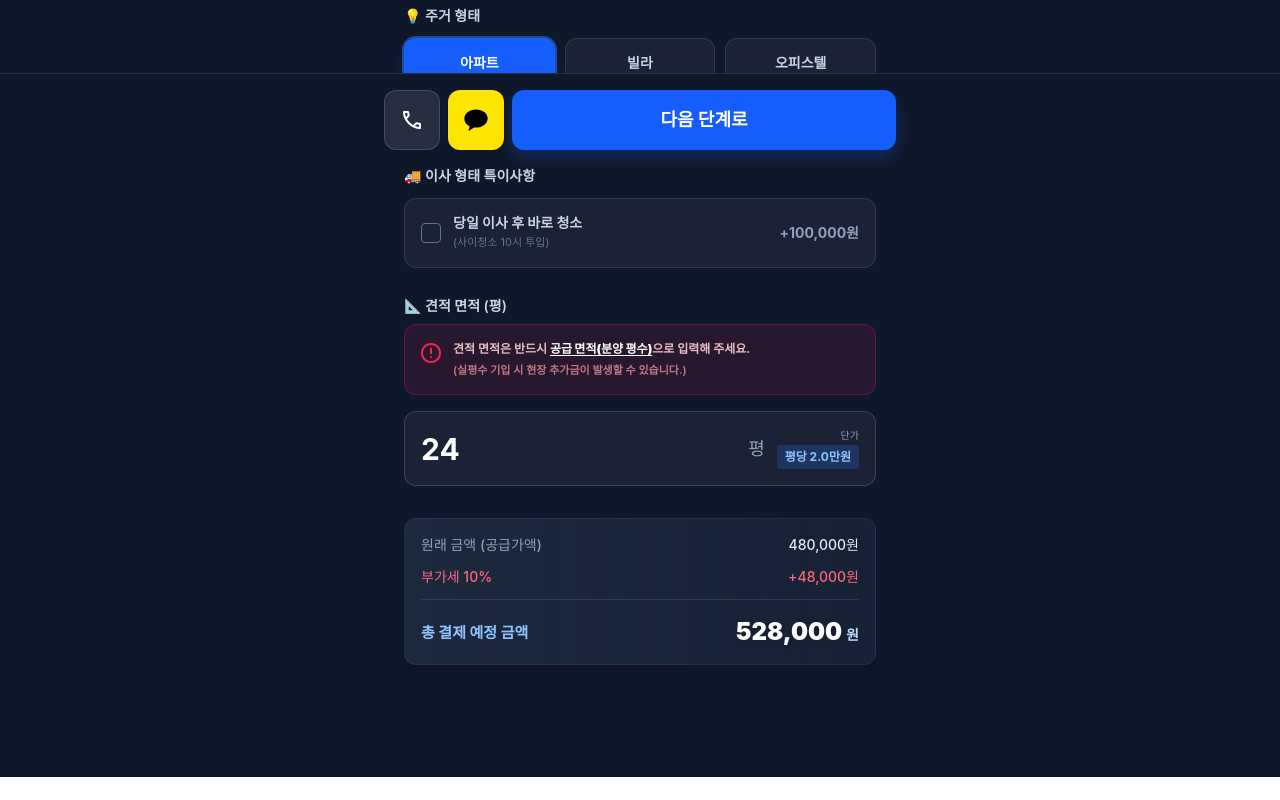
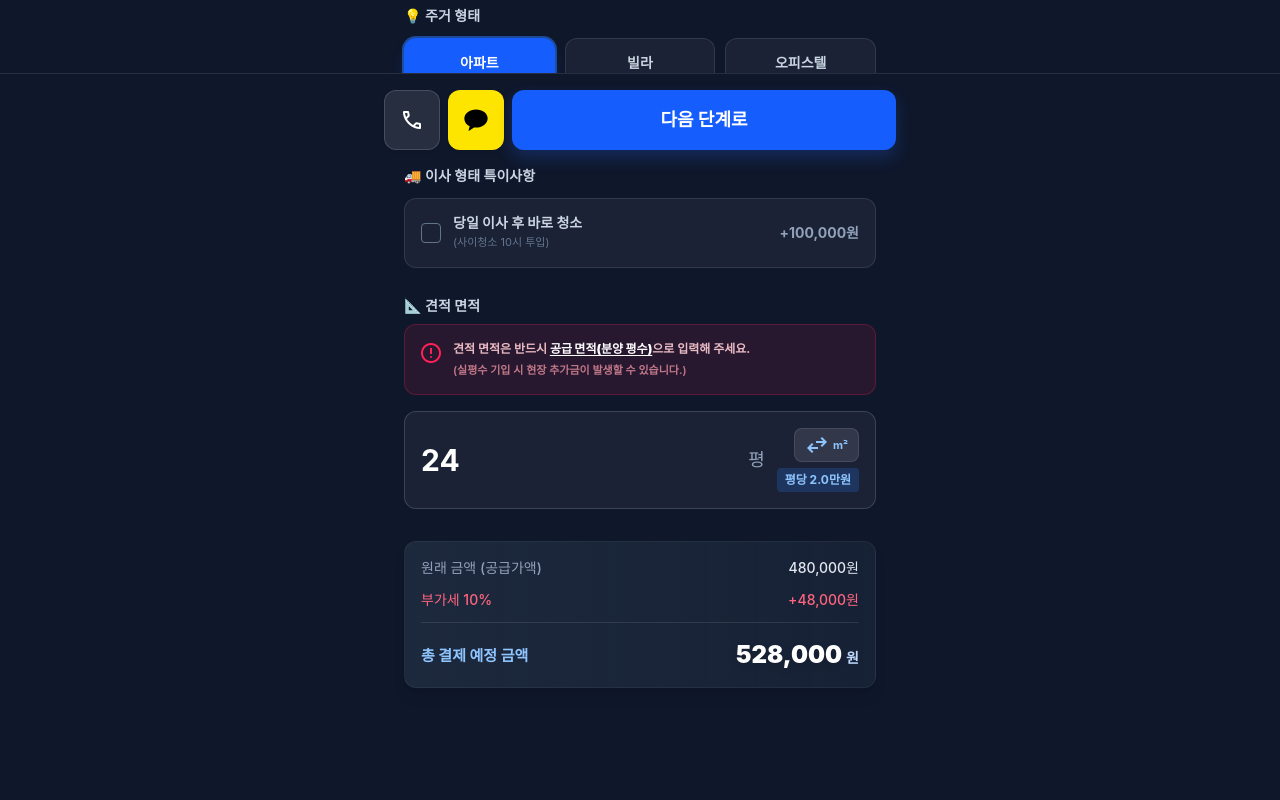
Before and after one commit to timbach9741-wq/CleaningTower, a React (Vite) app: page /quote/1 in a window 1280 px wide. Shown: the part 650-1450 px from the top of the page. Before the commit the page ends 1427 px from the top, so only its background shows below. Built offline with nearby package versions, Linux system fonts and the light colour scheme; a web font is replaced by a local one.

Commit message:
feat: 견적 면적 m²/평 단위 전환 및 0.5 이상 반올림 적용

```diff
--- a/src/pages/Quote.tsx
+++ b/src/pages/Quote.tsx
@@ -106,6 +106,8 @@ export default function Quote() {
     return '프리미엄';
   });
   const [size, setSize] = useState<number | ''>(24);
+  const [sizeUnit, setSizeUnit] = useState<'평' | 'm²'>('평');
+  const [sizeInputRaw, setSizeInputRaw] = useState<string>('24');
 
   const [businessName, setBusinessName] = useState('');
   const [address, setAddress] = useState(() => location.state?.preselectedRegion || '');
@@ -166,7 +168,7 @@ export default function Quote() {
       basePricePerPyeong = 15000;
     }
 
-    const currentSize = typeof size === 'number' ? size : 0;
+    const currentSize = typeof size === 'number' ? Math.round(size) : 0;
     let total = currentSize * basePricePerPyeong;
 
     if (isBetweenCleaning) {
@@ -196,13 +198,36 @@ export default function Quote() {
 
   const handleSizeChange = (e: ChangeEvent<HTMLInputElement>) => {
     const val = e.target.value;
+    setSizeInputRaw(val);
     if (val === '') {
       setSize('');
       return;
     }
     const num = Number(val);
     if (!isNaN(num) && num >= 0) {
-      setSize(num);
+      if (sizeUnit === 'm²') {
+        // m² → 평 변환 (1평 = 3.3058m²), 0.5 이상 반올림
+        const pyeong = Math.round(num / 3.3058);
+        setSize(pyeong);
+      } else {
+        setSize(Math.round(num));
+      }
+    }
+  };
+
+  const handleUnitToggle = () => {
+    const newUnit = sizeUnit === '평' ? 'm²' : '평';
+    setSizeUnit(newUnit);
+    // 단위 변경 시 입력값 변환
+    if (typeof size === 'number' && size > 0) {
+      if (newUnit === 'm²') {
+        // 평 → m² 표시값 변환
+        const m2 = Math.round(size * 3.3058 * 100) / 100;
+        setSizeInputRaw(String(m2));
+      } else {
+        // m² → 평 표시값 (이미 size는 평으로 저장됨)
+        setSizeInputRaw(String(size));
+      }
     }
   };
 
@@ -832,7 +857,7 @@ export default function Quote() {
                   </div>
 
                   <div>
-                    <label className="block text-slate-300 text-sm font-semibold mb-2">📐 견적 면적 (평)</label>
+                    <label className="block text-slate-300 text-sm font-semibold mb-2">📐 견적 면적</label>
                     <div className="bg-rose-500/10 border border-rose-500/25 rounded-xl p-3.5 mb-4 flex items-start gap-2.5">
                       <span className="material-symbols-outlined text-rose-500 text-[18px] shrink-0 mt-0.5">error</span>
                       <div className="flex-1 text-xs leading-relaxed break-keep">
@@ -848,17 +873,24 @@ export default function Quote() {
                       <div className="flex flex-1 items-center gap-2 mr-3">
                         <input
                           type="number"
-                          value={size}
+                          value={sizeInputRaw}
                           onChange={handleSizeChange}
-                          placeholder="예: 24"
+                          placeholder={sizeUnit === 'm²' ? '예: 79.21' : '예: 24'}
                           className="flex-1 bg-transparent text-left text-3xl font-bold text-white outline-none
                                      [appearance:textfield] [&::-webkit-outer-spin-button]:appearance-none [&::-webkit-inner-spin-button]:appearance-none
                                      placeholder-slate-600 w-full"
                         />
-                        <span className="text-slate-400 text-lg font-medium whitespace-nowrap">평</span>
-                      </div>
-                      <div className="flex flex-col items-end">
-                        <span className="text-slate-400 text-[10px] mb-0.5">단가</span>
+                        <span className="text-slate-400 text-lg font-medium whitespace-nowrap">{sizeUnit}</span>
+                      </div>
+                      <div className="flex flex-col items-end gap-1.5">
+                        <button
+                          type="button"
+                          onClick={handleUnitToggle}
+                          className="flex items-center gap-1 px-2.5 py-1 rounded-lg bg-white/10 hover:bg-white/20 active:scale-95 transition-all text-[11px] font-bold text-blue-300 border border-white/10"
+                        >
+                          <span className="material-symbols-outlined text-[14px]">swap_horiz</span>
+                          {sizeUnit === '평' ? 'm²' : '평'}
+                        </button>
                         <span className="text-blue-300 text-xs font-bold bg-blue-500/20 px-2 py-1 rounded whitespace-nowrap flex-shrink-0">
                           {cleaningType === '정기' || cleaningType === '가전' ? '상담 후 결정' :
                            cleaningType === '이사' ? '평당 1.5만원' :
@@ -867,6 +899,11 @@ export default function Quote() {
                         </span>
                       </div>
                     </div>
+                    {sizeUnit === 'm²' && typeof size === 'number' && size > 0 && (
+                      <div className="mt-2 text-right text-xs text-blue-300/80 font-bold">
+                        → 환산: <span className="text-blue-200 text-sm">{size}평</span> (반올림 적용)
+                      </div>
+                    )}
                   </div>
                 </div>
 
```
